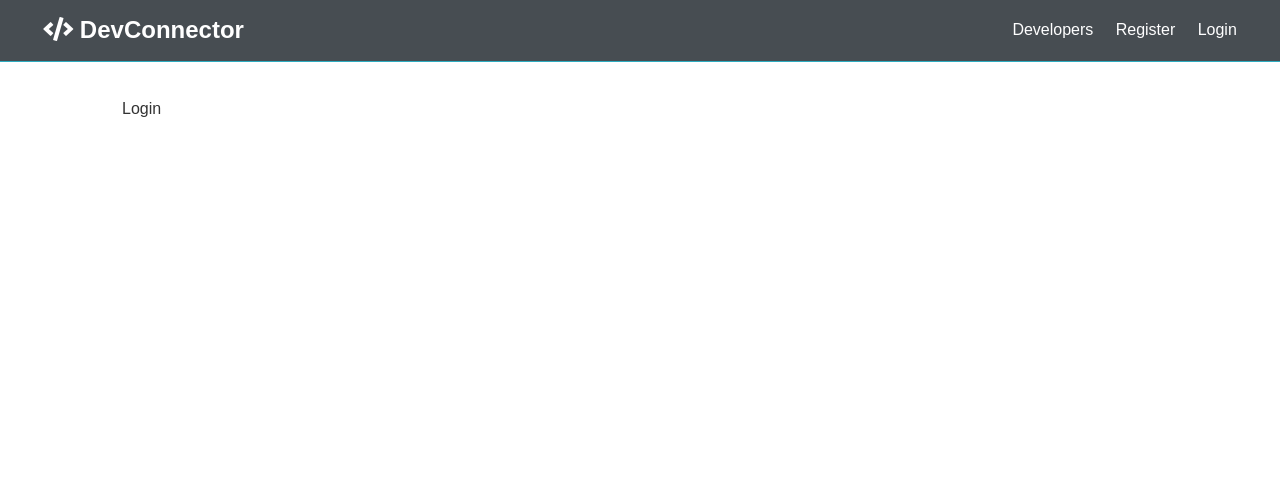
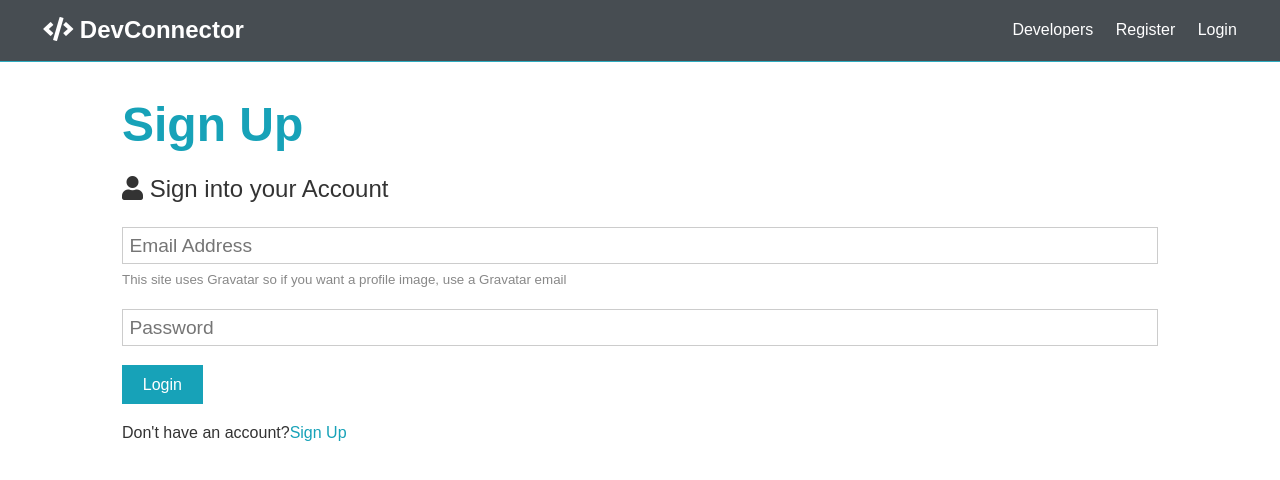
Before and after one commit to SergioEstebanPi/devconnector, a React (Create React App) app in the folder client/: page /login in a window 1280 px wide. Shown: the top 480 px of the page. Built offline with nearby package versions, Linux system fonts and the light colour scheme.

Commit message:
Configuro formulario de login y redireccion entre registro y login

```diff
--- a/client/src/components/auth/Login.js
+++ b/client/src/components/auth/Login.js
@@ -1,11 +1,63 @@
-import React from 'react'
+import React, { Fragment, useState } from 'react'
+import { Link } from 'react-router-dom'
 
 const Login = () => {
+    const [formData, setFormData] = useState(
+        {
+            email: '',
+            password: ''
+        }
+    );
+
+    const { name, email, password, password2 } = formData;
+
+    const onChange = e => setFormData({
+        ...formData, // crea una copia
+        [e.target.name]: e.target.value
+    });
+
+    const onSubmit = async e => {
+        e.preventDefault();
+        console.log('SUCCESS');
+    }
+
     return (
-        <div>
-            Login
-        </div>
+        <Fragment>
+            <h1 className="large text-primary">Sign Up</h1>
+            <p className="lead"><i className="fas fa-user"></i> Sign into your Account</p>
+            <form className="form" onSubmit={e => onSubmit(e)} action="create-profile.html">
+            <div className="form-group">
+                <input
+                    type="email"
+                    placeholder="Email Address"
+                    name="email"
+                    value={email}
+                    onChange={e => onChange(e)}
+                    required />
+                <small className="form-text"
+                >This site uses Gravatar so if you want a profile image, use a
+                Gravatar email</small
+                >
+            </div>
+            <div className="form-group">
+                <input
+                type="password"
+                placeholder="Password"
+                name="password"
+                minLength="6"
+                value={password}
+                onChange={e => onChange(e)}
+                />
+            </div>
+            <input type="submit" className="btn btn-primary" value="Login" />
+            </form>
+            <p className="my-1">
+            Don't have an account?
+            {/* <a href="login.html">Login</a> */}
+            <Link to="/register">Sign Up</Link>
+            </p>
+        </Fragment>
     )
 }
 
-export default Login;
+export default Login
--- a/client/src/components/auth/Register.js
+++ b/client/src/components/auth/Register.js
@@ -1,4 +1,5 @@
 import React, { Fragment, useState } from 'react'
+import { Link } from 'react-router-dom'
 import axios from 'axios'
 
 const Register = () => {
@@ -21,29 +22,9 @@
     const onSubmit = async e => {
         e.preventDefault();
         if(password !== password2){
-            console.log('De passwords dont match')
+            console.log('The passwords do not match')
         } else {
-            const newUser = {
-                name,
-                email,
-                password,
-                password2
-            };
-
-            try {
-                const config = {
-                    headers: {
-                        'Content-Type': 'application/json'
-                    }
-                }
-
-                const body = JSON.stringify(newUser);
-
-                const res = await axios.post('/api/users', body, config);
-                console.log(res.data);
-            } catch (err) {
-                console.log(err.response.data);
-            }
+            console.log('SUCCESS');
             //console.log(formData)
         }
     }
@@ -98,7 +79,9 @@
             <input type="submit" className="btn btn-primary" value="Register" />
             </form>
             <p className="my-1">
-            Already have an account? <a href="login.html">Sign In</a>
+            Already have an account?
+            {/* <a href="login.html">Sign In</a> */}
+            <Link to="login">Sign In</Link>
             </p>
         </Fragment>
     )
```
